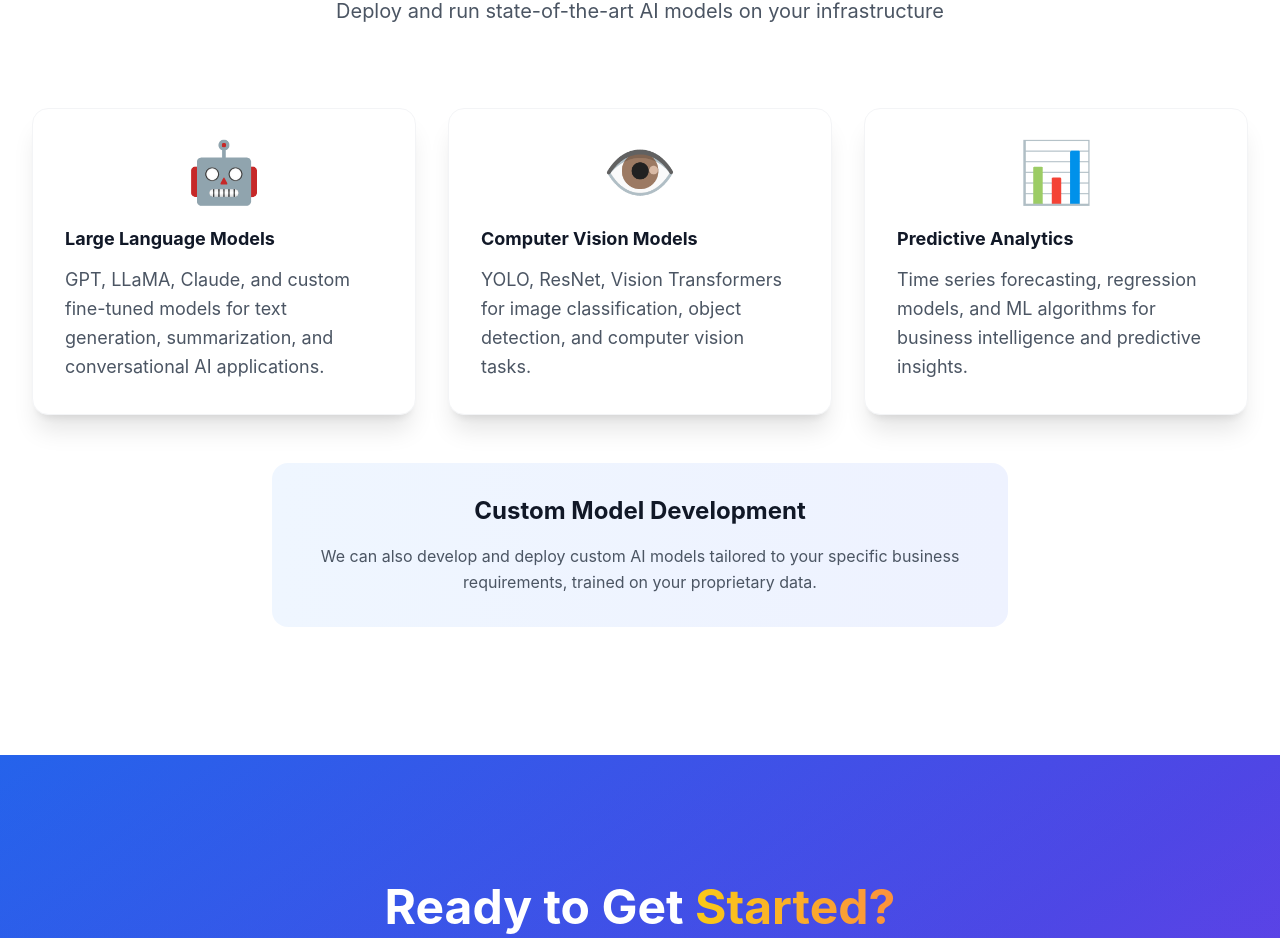
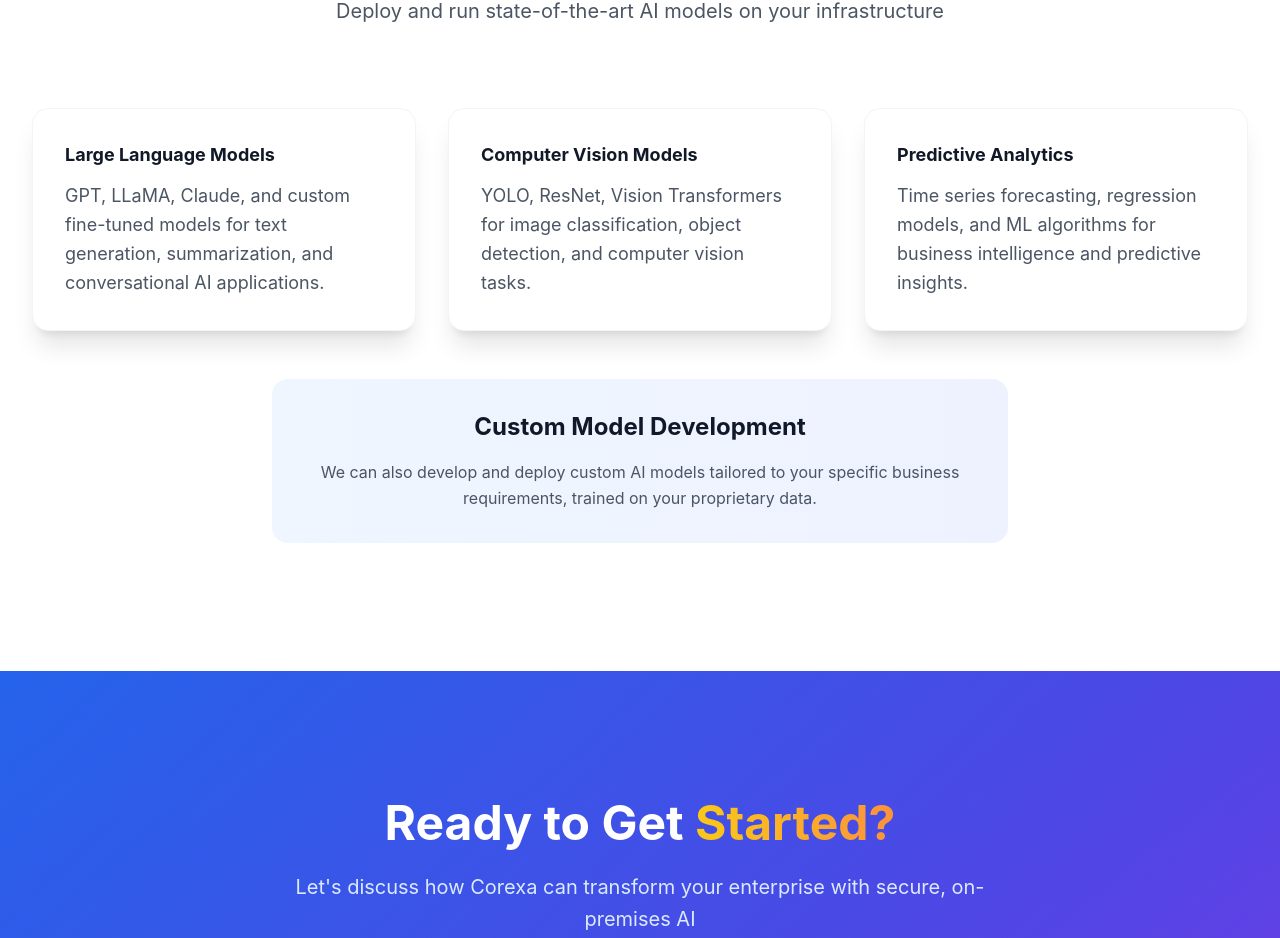
Before and after one commit to GitFarhanS/aib-App, a React (Vite) app: page / in a window 1280 px wide. Shown: the part 2394-3332 px from the top of the page. Built offline with nearby package versions, Linux system fonts and the light colour scheme.

Commit message:
Removed Emojis

```diff
--- a/src/App.jsx
+++ b/src/App.jsx
@@ -213,9 +213,6 @@ function HomePage() {
 
           <div className="grid md:grid-cols-3 gap-8">
             <div className="card group">
-              <div className="text-6xl mb-6 group-hover:scale-110 transition-transform duration-300 flex items-center justify-center">
-                <span className="text-blue-600">🤖</span>
-              </div>
               <h4 className="font-bold text-gray-900 text-lg mb-3">Large Language Models</h4>
               <p className="text-gray-600 leading-relaxed text-lg">
                 GPT, LLaMA, Claude, and custom fine-tuned models for text generation,
@@ -224,9 +221,6 @@ function HomePage() {
             </div>
 
             <div className="card group">
-              <div className="text-6xl mb-6 group-hover:scale-110 transition-transform duration-300 flex items-center justify-center">
-                <span className="text-blue-600">👁️</span>
-              </div>
               <h4 className="font-bold text-gray-900 text-lg mb-3">Computer Vision Models</h4>
               <p className="text-gray-600 leading-relaxed text-lg">
                 YOLO, ResNet, Vision Transformers for image classification, object
@@ -235,9 +229,6 @@ function HomePage() {
             </div>
 
             <div className="card group">
-              <div className="text-6xl mb-6 group-hover:scale-110 transition-transform duration-300 flex items-center justify-center">
-                <span className="text-blue-600">📊</span>
-              </div>
               <h4 className="font-bold text-gray-900 text-lg mb-3">Predictive Analytics</h4>
               <p className="text-gray-600 leading-relaxed text-lg">
                 Time series forecasting, regression models, and ML algorithms for
```
